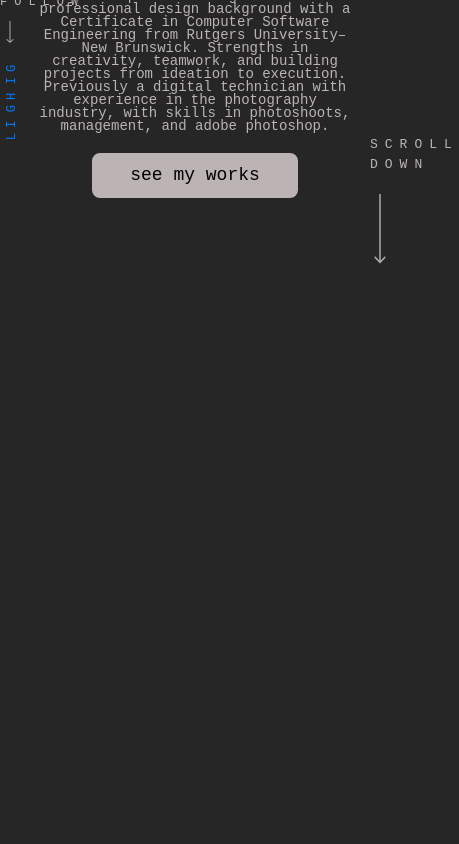
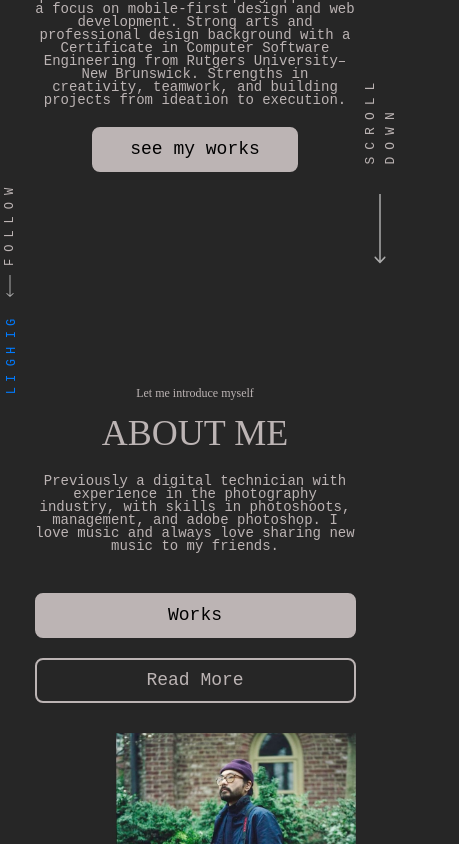
Before and after one commit to TakuyaMats/React-Portfolio, a React (Create React App) app: page / in a window 390 px wide. Shown: the part 560-1404 px from the top of the page, 459 px wide, since content can reach past the window. Before the commit the page ends 844 px from the top, so only its background shows below. Built offline with nearby package versions, Linux system fonts and the light colour scheme.

Commit message:
added About section and stylization.

```diff
--- /dev/null
+++ b/src/components/AboutSection/AboutSection.js
@@ -0,0 +1,100 @@
+import React from 'react';
+import styled from 'styled-components';
+import PText from '../PText/PText';
+import Button from '../Button/Button';
+import AboutImg from '../../assets/img/about-me-img.jpg';
+import SectionTitle from '../SectionTitle/SectionTitle';
+
+const AboutSectionStyle = styled.div`
+    padding: 10rem 0;
+    .container {
+        display: flex;
+        align-items: center;
+        justify-content: flex-start;
+        text-align: left;
+    }
+    .aboutSection__left,
+    .aboutSection__right {
+        flex: 1;
+    }
+    .section-title {
+        text-align: left;
+    }
+    .para {
+        margin-top: 2rem;
+        margin-left: 0;
+    }
+    .aboutSection__buttons {
+        display: flex;
+        align-items: center;
+        justify-content: flex-start;
+        gap: 2rem;
+        margin-top: 2rem;
+    }
+    @media only screen and (max-width: 950px) {
+        .aboutSection__left {
+            flex: 4;
+        }
+        .aboutSection__right {
+            flex: 3;
+        }
+    }
+    @media only screen and (max-width: 768px) {
+        .container {
+            flex-direction: column;
+            text-align: center;
+        }
+        .aboutSection__left,
+        .aboutSection__right {
+            width: 100%;
+        }
+        .aboutSection__right {
+            margin-top: 3rem;
+        }
+        .section-title {
+            text-align: center;
+        }
+        .para {
+            margin: 0 auto;
+            margin-top: 2rem;
+        }
+        .aboutSection__buttons {
+            flex-direction: column;
+            gap: 0;
+            .button-wrapper,
+            a {
+                width: 100%;
+                text-align: center;
+            }
+        }
+    }
+`;
+
+
+function AboutSection() {
+    return (
+        <AboutSectionStyle>
+            <div className="container">
+                <div className="aboutSection__left">
+                    <SectionTitle
+                        subheading="Let me introduce myself"
+                        heading="About Me"
+                    />
+                    <PText>
+                    Previously a digital technician with experience in the photography industry, with skills in photoshoots, management, and adobe photoshop.
+                    I love music and always love sharing new music to my friends.
+                    </PText>
+                    <div className="aboutSection__buttons">
+                        <Button btnLink="/projects" btnText="Works" />
+                        <Button btnLink="about" btnText="Read More" outline />
+                    </div>
+                </div>
+                <div className="aboutSection__right">
+                    <img src={AboutImg} alt="about-me-img" />
+                </div>
+            </div>
+        </AboutSectionStyle>
+    )
+}
+
+export default AboutSection;
--- a/src/components/Button/Button.js
+++ b/src/components/Button/Button.js
@@ -24,7 +24,7 @@ const ButtonStyle = styled.div`
 
 function Button({ btnLink="test", btnText="Test", outline=false, }) {
     return (
-        <ButtonStyle outline={outline}>
+        <ButtonStyle outline={outline} className="button-wrapper">
             <Link className="button" to={btnLink}>
                 {btnText}
             </Link>
--- a/src/components/HeroSection/HeroSection.js
+++ b/src/components/HeroSection/HeroSection.js
@@ -63,7 +63,8 @@ const HeroStyle = styled.div`
         p {
             font-size: 1.6rem
             transform: translateY(-70px) rotate(90deg);
-            letter-spacing: .7rem;
+            transform: rotate(-90deg);
+            letter-spacing: 0.7rem;
             text-transform: uppercase;
         }
         img {
@@ -111,7 +112,7 @@ const HeroStyle = styled.div`
         }
         .hero__social {
             left: 0px;
-            bottom: 15%;
+            bottom: -15%;
             width: 20px;
             .hero__social__indicator {
                 width: 20px;
@@ -161,7 +162,6 @@ function HeroSection() {
                         Innovative problem-solver who is passionate about developing apps with a focus on mobile-first design and web development.
                         Strong arts and professional design background with a Certificate in Computer Software Engineering from Rutgers University–New Brunswick.
                         Strengths in creativity, teamwork, and building projects from ideation to execution.
-                        Previously a digital technician with experience in the photography industry, with skills in photoshoots, management, and adobe photoshop.
                         </PText>
                         <Button btnLink="/projects" btnText="see my works" />
                     </div>
--- /dev/null
+++ b/src/components/HeroSection/HeroSectionStyle.css
@@ -0,0 +1,164 @@
+.hero__main {
+    background-color: var(--dark-bg);
+};
+
+.hero {
+    height: 100vh;
+    min-height: 1000px;
+    width: 100%;
+    text-align: center;
+    display: flex;
+    align-items: center;
+    justify-content: center;
+    position: relative;
+}
+
+.hero__heading {
+    font-size: 2rem;
+    margin-bottom: -4rem;
+    position: relative;
+
+    span {
+        display: inline-block;
+        width: 100%;
+    }
+
+    .hero__name {
+        font-size: 7rem;
+        font-family: "Montserrat SemiBold";
+        color: var(--white);
+    }
+}
+
+.hero__img {
+    max-width: 900px;
+    width: 100%;
+    height: 800px;
+    margin: 0 auto;
+    border: 2px solid var(--gray-1);
+}
+
+.hero__info {
+    margin-top: -28rem;
+}
+
+.hero__social,
+.hero__scrollDown {
+    display: flex;
+    flex-direction: column;
+    gap: 2rem;
+    position: absolute;
+    bottom: 20px;
+    width: 50px;
+}
+
+.hero__social {
+    left: 50px;
+}
+
+.hero__scrollDown {
+    right: 50px;
+}
+
+.hero__social__indicator,
+.hero__scrollDown {
+    width: 50px;
+
+    p {
+        font-size: 1.6rem transform: translateY(-70px) rotate(90deg);
+        transform: rotate(-90deg);
+        letter-spacing: 0.7rem;
+        text-transform: uppercase;
+    }
+
+    img {
+        max-height: 45px;
+        width: 16px;
+        margin: 0 auto;
+        object-fit: contain;
+    }
+}
+
+.hero__scrollDown {
+    img {
+        max-height: 70px;
+    }
+}
+
+.hero__social__text {
+    ul {
+        li {
+            margin-bottom: 1rem;
+        }
+
+        a {
+            display: inline-block;
+            font-size: 1.6rem;
+            transform: rotate(-90deg);
+            letter-spacing: 5px;
+            margin-bottom: 2rem;
+        }
+    }
+}
+
+@media only screen and (max-width: 768px) {
+    .hero {
+        min-height: 750px;
+    }
+
+    .hero__heading {
+        font-size: 1.4rem;
+        margin-bottom: -3rem;
+
+        .hero__name {
+            font-size: 4.5rem;
+        }
+    }
+
+    .hero__img {
+        height: 300px;
+    }
+
+    .hero__info {
+        margin-top: 3rem;
+    }
+
+    .hero__social {
+        left: 0px;
+        bottom: -15%;
+        width: 20px;
+
+        .hero__social__indicator {
+            width: 20px;
+
+            p {
+                font-size: 1.2rem;
+            }
+
+            img {
+                max-height: 22px;
+            }
+        }
+
+        .hero__social__text {
+            ul {
+                li {
+                    a {
+                        font-size: 1.2rem;
+                        margin-bottom: 1rem;
+                    }
+                }
+            }
+        }
+    }
+
+    .hero__scrollDown {
+        right: 0;
+        width: 20px;
+        gap: 1rem;
+
+        p {
+            font-size: 1.3rem;
+        }
+    }
+}
--- a/src/components/PText/PText.js
+++ b/src/components/PText/PText.js
@@ -13,7 +13,7 @@ const PStyle = styled.div`
 
 function PText({ children }) {
     return(
-        <PStyle>
+        <PStyle className="para">
             <p>{children}</p>
         </PStyle>
     )
--- /dev/null
+++ b/src/components/SectionTitle/SectionTitle.js
@@ -0,0 +1,39 @@
+import React from 'react';
+import styled from 'styled-components';
+
+const SectionTitleStyle = styled.div`
+    background-color: var(--dark-bg);
+    text-align: center;
+    p {
+        font-family: 'RobotoMono Regular';
+        font-size: 2rem;
+    }
+    h2 {
+        font-family: 'Montserrat Bold';
+        font-size: 6rem;
+        margin-top: 0.5rem;
+        text-transform: uppercase;
+    }
+    @media only screen and (max-width: 768px) {
+        p {
+            font-size: 1.2rem;
+        }
+        h2 {
+            font-size: 3.6rem;
+        }
+    }
+`;
+
+function SectionTitle({
+subheading = 'This is subheading',
+heading = 'This is heading'
+}) {
+    return (
+        <SectionTitleStyle className="section-title">
+            <p>{subheading}</p>
+            <h2>{heading}</h2>
+        </SectionTitleStyle>
+    )
+}
+
+export default SectionTitle;
--- a/src/pages/Home.js
+++ b/src/pages/Home.js
@@ -1,11 +1,18 @@
 import React from 'react';
 import HeroSection from '../components/HeroSection/HeroSection'
+import AboutSection from '../components/AboutSection/AboutSection'
+import styled from 'styled-components';
+
+const HomeStyle = styled.div`
+    background-color: var(--dark-bg);
+`;
 
 function Home() {
     return(
-        <div>
+        <HomeStyle>
             <HeroSection />
-        </div>
+            <AboutSection />
+        </HomeStyle>
     )
 }
 
```
Also changed, not shown: src/assets/img/about-me-img.jpg (added).
